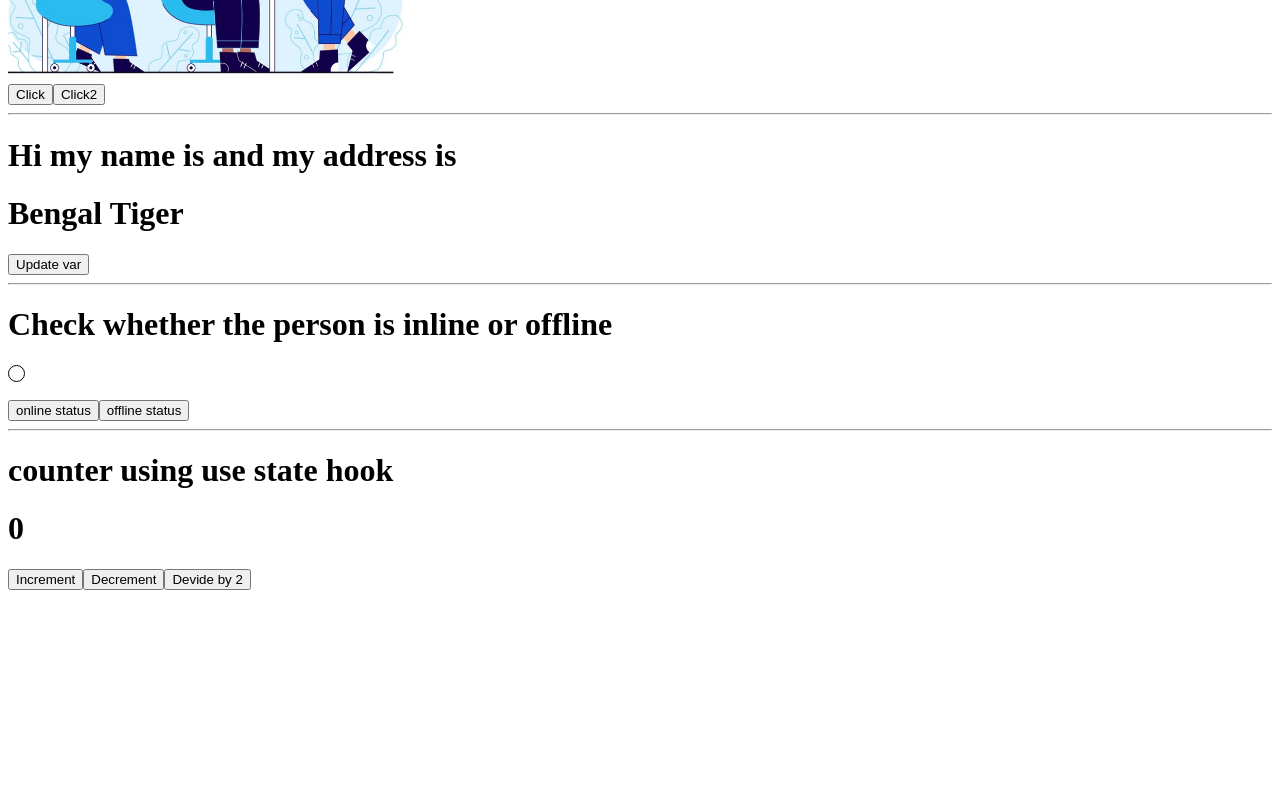
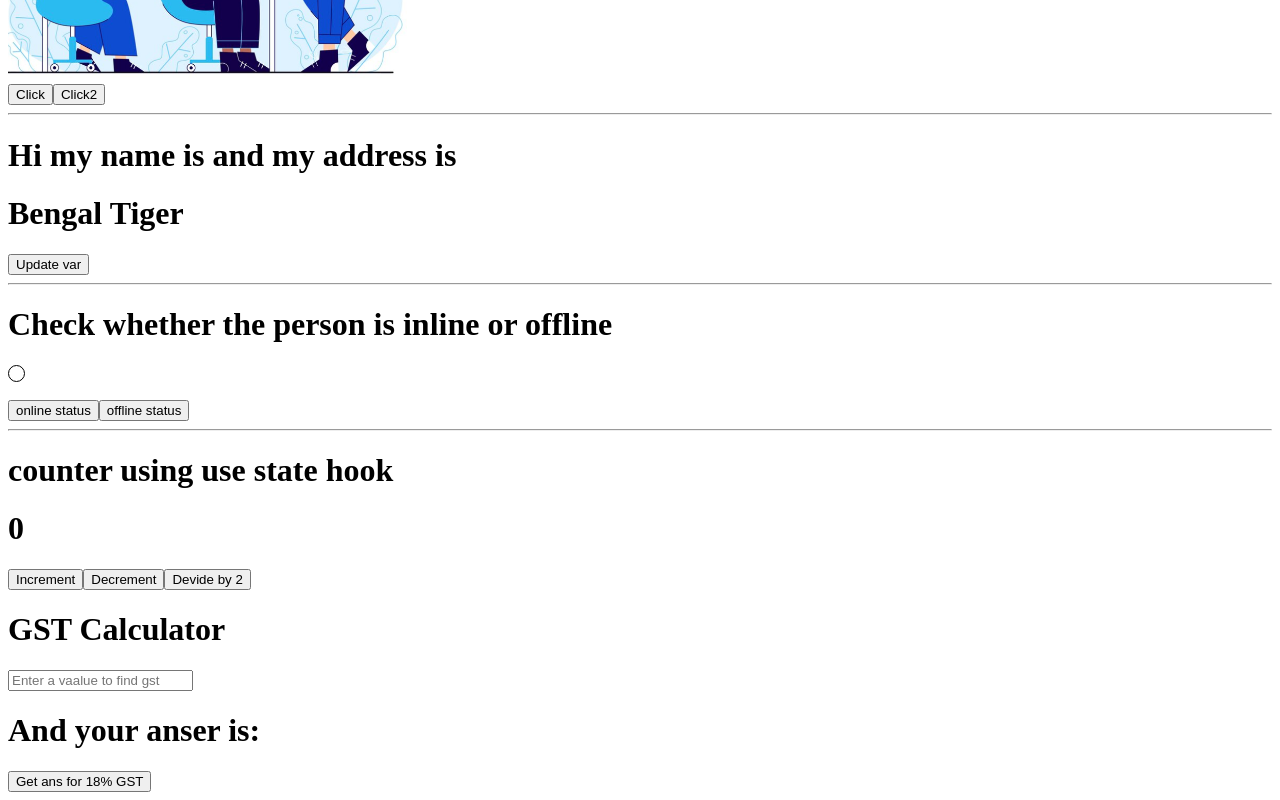
Before and after one commit to KiranGawade09/Auroskkil_reactjs_Internship, a React (Create React App) app: page / in a window 1280 px wide. Shown: the part 810-1610 px from the top of the page. Before the commit the page ends 1408 px from the top, so only its background shows below. Built offline with nearby package versions, Linux system fonts and the light colour scheme.

Commit message:
Form validation using useState with GST Calculator example

```diff
--- a/src/App.js
+++ b/src/App.js
@@ -11,6 +11,10 @@ function App(props){
   const [color,setColor] = useState('');
   const [radius,setRadius] = useState();
   const [num,setNum] = useState(0);
+  const [gstValue,setGstValue]= useState();
+  const [ans,setAns] = useState();
+
+
 
   var object ={
     background:"red"
@@ -28,6 +32,19 @@ function Update(){
   var update =prompt('Enter value for tiger');
   setTiger(update);
 }
+
+function SubmitData(){
+
+  console.log(gstValue);
+  if (gstValue==''){
+    return true;
+  }
+  else{
+  return setAns(gstValue*0.18);
+  return ans;
+    }
+  }
+
 
 
 
@@ -89,6 +106,13 @@ function Update(){
     <button onClick={()=>{setNum(num+-1)}}>Decrement</button>
     <button onClick={()=>{setNum(Math.floor(num/2))}}>Devide by 2</button>
 
+    <div>
+      <h1>GST Calculator</h1>
+      <input type="number" value={gstValue} onChange={(e)=>{setGstValue(e.target.value)}} placeholder="Enter a vaalue to find gst"/>
+      <h1>And your anser is:<span id="ans">{ans}</span></h1>
+      <button onClick={()=>{SubmitData()}}>Get ans for 18% GST</button>
+    </div>
+
 
 
     </>
```
